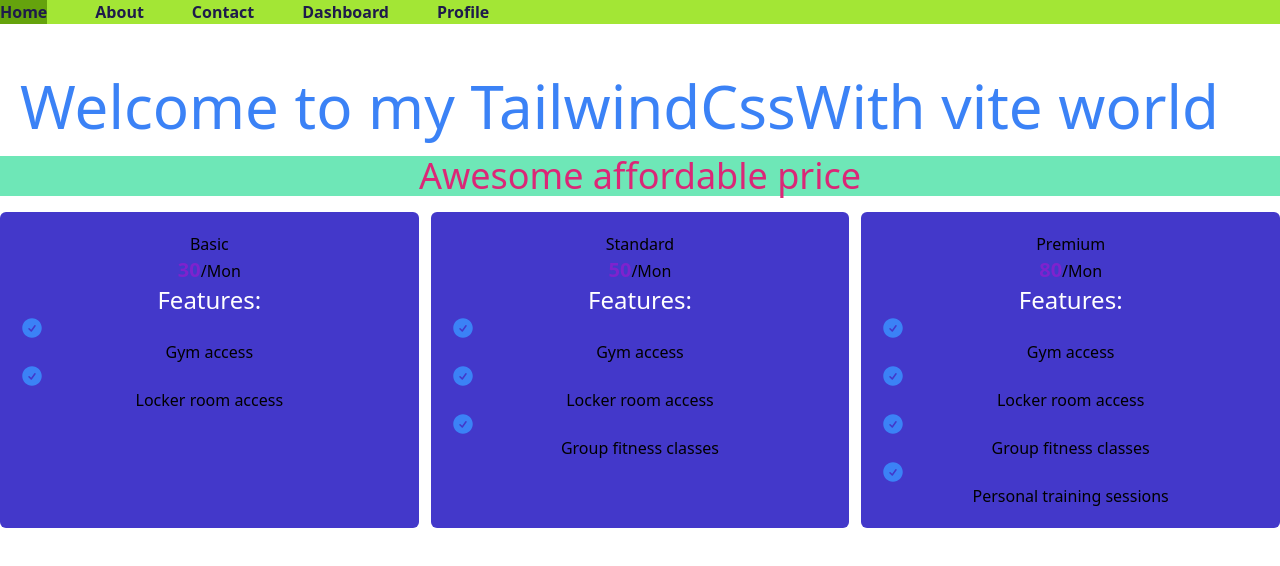
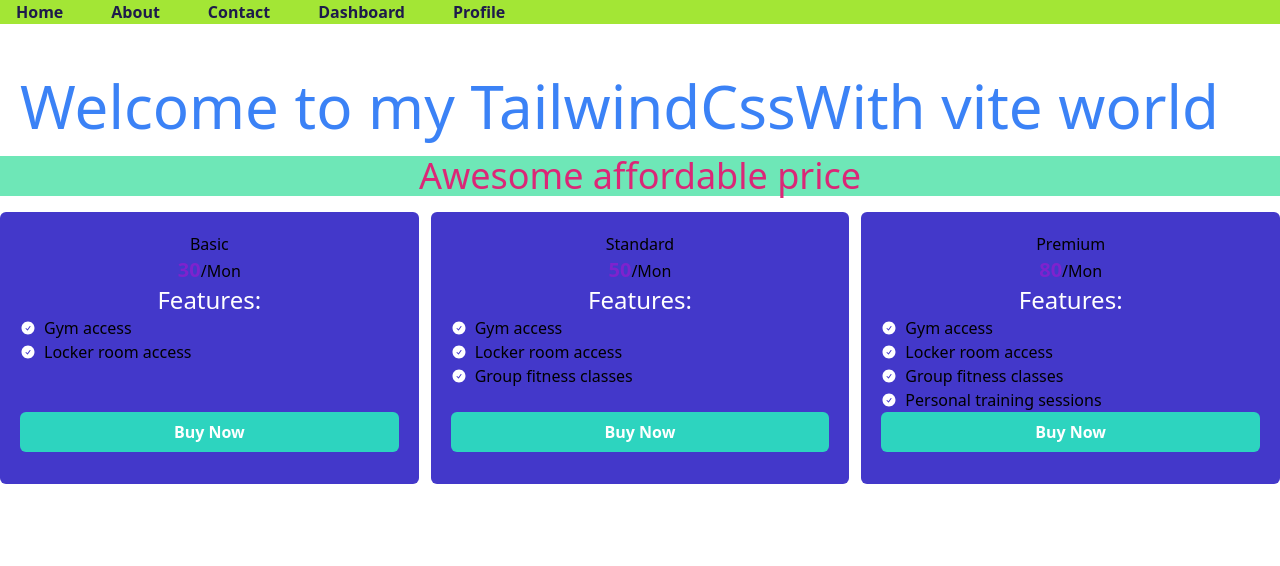
Before and after one commit to Shahinur04/TailwindReact, a React (Vite) app: page / in a window 1280 px wide. Shown: the top 566 px of the page. Built offline with nearby package versions, Linux system fonts and the light colour scheme.

Commit message:
complete features

```diff
--- a/src/Components/Features/Feature.jsx
+++ b/src/Components/Features/Feature.jsx
@@ -3,9 +3,11 @@ import { CheckCircleIcon } from '@heroicons/react/24/solid'
 
 const Feature = ({feature}) => {
     return (
-        <div>
-            <CheckCircleIcon className="h-6 w-6 text-blue-500" />
-            <span>{feature}</span>
+        <div className='flex items-center'>
+            <CheckCircleIcon className="h-4 w-4 text-white" />
+            <span className='pl-2'>{feature}</span>
+
+
         </div>
     );
 };
--- a/src/Components/Navbar/Navbar.jsx
+++ b/src/Components/Navbar/Navbar.jsx
@@ -35,7 +35,7 @@ const Navbar = () => {
 
 
     return (
-        <nav className='text-[#1e1b4b] bg-lime-400'>
+        <nav className='text-[#1e1b4b] bg-lime-400 px-4'>
             <div onClick={()=>setOpen(!open)}
             className='md:hidden'>
 
--- a/src/Components/PriceCart/PriceCart.jsx
+++ b/src/Components/PriceCart/PriceCart.jsx
@@ -3,17 +3,19 @@ import Feature from "../Features/Feature";
 
 const PriceCart = ({ price }) => {
   return (
-    <div className="bg-indigo-700 mt-4 rounded-md text-center p-5 my-3">
+    <div className="bg-indigo-700 mt-4 rounded-md text-center p-5 my-3 flex flex-col">
       <h2>{price.option}</h2>
       <h5>
         <span className="text-xl font-bold text-purple-700">{price.price}</span>
         /Mon
       </h5>
       <h2 className="text-white text-2xl">Features:{}</h2>
+
       {
         price.features.map((feature,idx)=><Feature
         key={feature.idx} feature={feature}></Feature>)
       }
+      <button className="hover:bg-fuchsia-700 w-full bg-teal-400 my-3 rounded-md text-white font-bold p-2 mt-auto">Buy Now</button>
     </div>
   );
 };
--- a/src/Components/PriceList/PriceList.jsx
+++ b/src/Components/PriceList/PriceList.jsx
@@ -15,7 +15,7 @@ const PriceList = () => {
       <h2 className="text-4xl bg-emerald-300 text-center text-[#db2777]">
         Awesome affordable price
       </h2>
-      <div className="grid grid-cols-3 gap-3">
+      <div className="grid md:grid-cols-3 gap-3">
       {
         prices.map(price=><PriceCart
         key={price.id} price={price}></PriceCart>)
```
